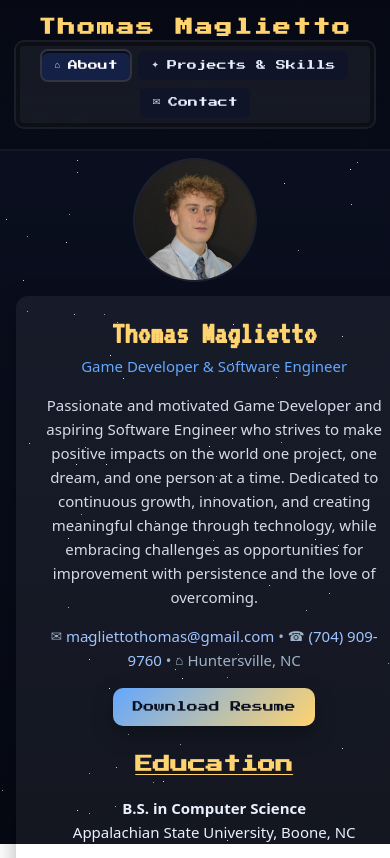
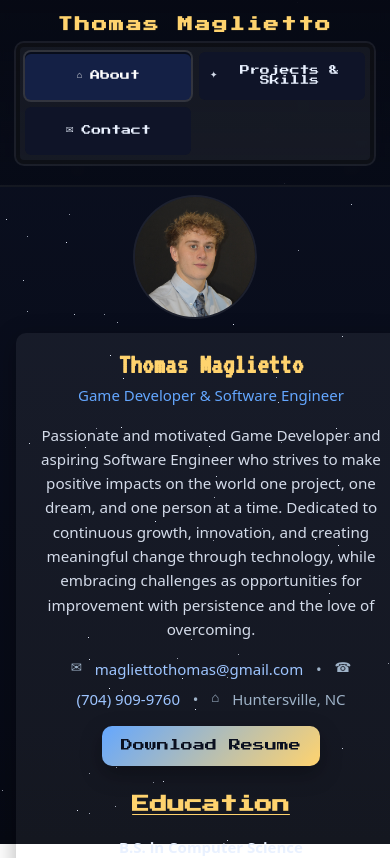
Before and after one commit to TommyMaglietto/WebPortfolio, a React (Vite) app: page / in a window 390 px wide. Shown: the top 858 px of the page. Built offline with nearby package versions, Linux system fonts and the light colour scheme.

Commit message:
Mobile Optimization

```diff
--- a/src/App.css
+++ b/src/App.css
@@ -11,7 +11,7 @@
   --panel: rgba(255,255,255,0.06);
   --panel-strong: rgba(255,255,255,0.1);
   --content-max: 1100px;
-  --gutter: clamp(16px, 4vw, 32px);
+  --gutter: clamp(14px, 4vw, 32px);
 }
 
 .site-shell {
@@ -33,14 +33,14 @@
   border-bottom: 2px solid rgba(255,255,255,0.06);
 }
 
-.header-inner { padding-block: 0.4rem 0.6rem; }
+.header-inner { padding-block: 0.4rem 0.6rem; display: grid; gap: 0.35rem; justify-items: center; }
 
 .brand {
   font-family: 'Press Start 2P', system-ui, sans-serif;
-  font-size: 1.1rem;
+  font-size: clamp(0.95rem, 2.4vw, 1.1rem);
   letter-spacing: 2px;
   margin: 0;
-  padding: 0.75rem 1rem 0 1rem;
+  padding: 0.65rem 0.9rem 0 0.9rem;
   color: var(--accent-2);
   text-align: center;
 }
@@ -54,7 +54,12 @@
   background: var(--panel);
   border-radius: 8px;
   margin: 0.25rem auto 0.75rem;
+  max-width: 100%;
+  overflow-x: auto;
+  -webkit-overflow-scrolling: touch;
+  scrollbar-width: none;
 }
+.nav-bar::-webkit-scrollbar { display: none; }
 
 .nav-tab {
   font-family: 'Press Start 2P', system-ui, sans-serif;
@@ -62,12 +67,15 @@
   line-height: 1;
   color: var(--fg);
   background: #0f1428;
-  padding: 0.6rem 0.8rem;
+  padding: clamp(0.55rem, 1.3vw, 0.8rem) clamp(0.7rem, 2vw, 1rem);
   border: none;
   border-radius: 6px;
   display: inline-flex;
   align-items: center;
+  justify-content: center;
   gap: 0.5rem;
+  min-height: 44px;
+  text-align: center;
 }
 .nav-tab.active { background: #142045; color: #fff; }
 .nav-tab .tab-icon {
@@ -86,7 +94,7 @@
 .content {
   position: relative;
   z-index: 1;
-  padding-block: 0.4rem 1.2rem;
+  padding-block: clamp(0.35rem, 1.5vw, 1.2rem);
   display: grid;
   align-content: start;
   min-height: calc(100vh - 120px); /* account for header/footer heights */
@@ -97,7 +105,7 @@
   margin: 1rem 0;
   background: var(--panel);
   border-radius: 12px;
-  padding: 1.2rem 1.2rem;
+  padding: clamp(1rem, 2.5vw, 1.4rem);
   box-shadow: 0 6px 24px rgba(0,0,0,0.3);
 }
 
@@ -132,7 +140,14 @@
 }
 .section-header .subtitle { color: var(--accent); margin: 0.2rem 0 0.6rem; }
 .section-header .summary { color: var(--fg); opacity: 0.9; }
-.section-header .contact-line { color: var(--muted); }
+.section-header .contact-line {
+  color: var(--muted);
+  display: flex;
+  flex-wrap: wrap;
+  gap: 0.4rem 0.8rem;
+  justify-content: center;
+}
+.section-header .contact-line a { white-space: nowrap; }
 .inline-icon {
   display: inline-flex;
   align-items: center;
@@ -150,7 +165,7 @@
   font-family: 'Press Start 2P', system-ui, sans-serif;
   text-decoration: underline;
 }
-.resume-cta { margin: 0.9rem 0 0.4rem; display: flex; justify-content: center; }
+.resume-cta { margin: 0.9rem 0 0.4rem; display: flex; justify-content: center; gap: 0.5rem; flex-wrap: wrap; }
 .resume-btn.btn {
   background: linear-gradient(135deg, #64a7ff, #ffd36e);
   color: #0b1020;
@@ -171,16 +186,16 @@
   text-align: center;
 }
 
-.split { display: grid; grid-template-columns: 1fr 1fr; gap: 1rem; }
+.split { display: grid; grid-template-columns: 1fr 1fr; gap: clamp(0.75rem, 2vw, 1.2rem); }
 .bullets { margin: 0; padding-left: 1rem; }
 
 .cards { display: grid; grid-template-columns: repeat(auto-fit, minmax(260px, 1fr)); gap: clamp(0.6rem, 2vw, 1rem); }
-.card { background: var(--panel-strong); border-radius: 10px; padding: 0.8rem; cursor: pointer; transition: transform 120ms ease, background 120ms ease; }
+.card { background: var(--panel-strong); border-radius: 10px; padding: clamp(0.75rem, 2vw, 1rem); cursor: pointer; transition: transform 120ms ease, background 120ms ease; }
 .card:hover { transform: translateY(-2px); }
 .card.expanded { background: rgba(100,167,255,0.12); }
 .card-header { display: grid; grid-template-columns: 72px 1fr; gap: 0.8rem; align-items: center; }
 .card-title { margin: 0; font-size: 1.05rem; }
-.card-blurb { margin: 0.2rem 0 0; color: var(--muted); }
+.card-blurb { margin: 0.2rem 0 0; color: var(--muted); word-break: break-word; }
 .card-details { margin-top: 0.6rem; font-size: 0.98rem; }
 .pixel-thumb { width: 64px; height: 64px; background: repeating-linear-gradient(45deg, #1a254d 0 6px, #0f1736 6px 12px); border-radius: 8px; box-shadow: 0 0 0 2px rgba(255,255,255,0.06); }
 .card-thumb img { width: 64px; height: 64px; object-fit: cover; border-radius: 8px; display: block; box-shadow: 0 0 0 2px rgba(255,255,255,0.06); }
@@ -251,9 +266,9 @@
 .contact-form { display: grid; grid-template-columns: 1fr 1fr; gap: 0.6rem; background: var(--panel-strong); border-radius: 10px; padding: 0.8rem; }
 .contact-form label { display: grid; gap: 0.25rem; font-size: 0.95rem; }
 .contact-form label.full { grid-column: 1 / -1; }
-.contact-form input, .contact-form textarea { background: #0f1428; border: 1px solid rgba(255,255,255,0.08); color: var(--fg); border-radius: 8px; padding: 0.6rem 0.7rem; font: inherit; }
-.contact-form .btn { font-size: 0.85rem; padding: 0.8rem 1.1rem; width: 100%; }
-.btn { background: #142045; color: #fff; padding: 0.6rem 0.9rem; font-family: 'Press Start 2P'; font-size: 0.68rem; }
+.contact-form input, .contact-form textarea { background: #0f1428; border: 1px solid rgba(255,255,255,0.08); color: var(--fg); border-radius: 8px; padding: 0.6rem 0.7rem; font: inherit; font-size: 1rem; line-height: 1.45; }
+.contact-form .btn { font-size: 0.92rem; padding: 0.85rem 1.1rem; width: 100%; }
+.btn { background: #142045; color: #fff; padding: 0.7rem 1rem; font-family: 'Press Start 2P'; font-size: clamp(0.75rem, 1.6vw, 0.88rem); }
 .contact-aside { background: var(--panel-strong); border-radius: 10px; padding: 0.8rem; }
 .contact-box { padding: 0.8rem; border-radius: 10px; }
 .contact-aside .socials {
@@ -316,6 +331,7 @@
   width: min(920px, calc(100% - 2 * var(--gutter)));
   max-height: min(82vh, 900px);
   overflow: auto;
+  overscroll-behavior: contain;
   background: var(--panel);
   border-radius: 12px;
   padding: 1rem 1.1rem;
@@ -359,10 +375,31 @@
   grid-template-columns: 1fr;
 }
 
+@media (max-width: 720px) {
+  .section-header .title { font-size: clamp(1.8rem, 6vw, 2.2rem); }
+  .section-header .summary { font-size: 0.95rem; }
+  .nav-bar { display: grid; grid-template-columns: repeat(auto-fit, minmax(140px, 1fr)); gap: 0.45rem; padding: 0.55rem 0.6rem; justify-items: stretch; }
+  .nav-tab { width: 100%; }
+  .pixel-panel { padding: 1rem; border-radius: 10px; }
+  .card-header { grid-template-columns: 64px 1fr; gap: 0.65rem; align-items: start; }
+  .contact-form { grid-template-columns: 1fr; }
+  .contact-aside .socials { grid-template-columns: 1fr; }
+  .project-featured { grid-template-columns: 1fr; gap: 0.8rem; }
+  .project-featured .featured-thumb { width: 100%; justify-content: center; }
+}
+
 @media (max-width: 640px) {
   .project-featured { grid-template-columns: 1fr; }
   .project-featured .featured-thumb { width: 100%; }
   .project-featured .featured-thumb .pixel-thumb { width: 120px; height: 120px; margin: 0.4rem auto; }
+}
+@media (max-width: 540px) {
+  .brand { font-size: 0.95rem; }
+  .nav-tab { min-height: 48px; }
+  .section-title { font-size: 0.85rem; }
+  .overlay-panel { width: calc(100% - 1.5rem); max-height: calc(100vh - 1.5rem); padding: 0.9rem; }
+  .overlay-header { position: sticky; top: 0; background: var(--panel); padding-top: 0.2rem; }
+  .overlay-images { grid-template-columns: 1fr; }
 }
 .overlay-subsection { background: var(--panel-strong); border-radius: 8px; padding: 0.6rem 0.7rem; }
 .overlay-images { display: grid; grid-template-columns: repeat(auto-fit, minmax(220px, 1fr)); gap: 0.5rem; margin-top: 0.5rem; }
```
Also changed, not shown: 1 other file (tests, documents, lock files or other folders).
